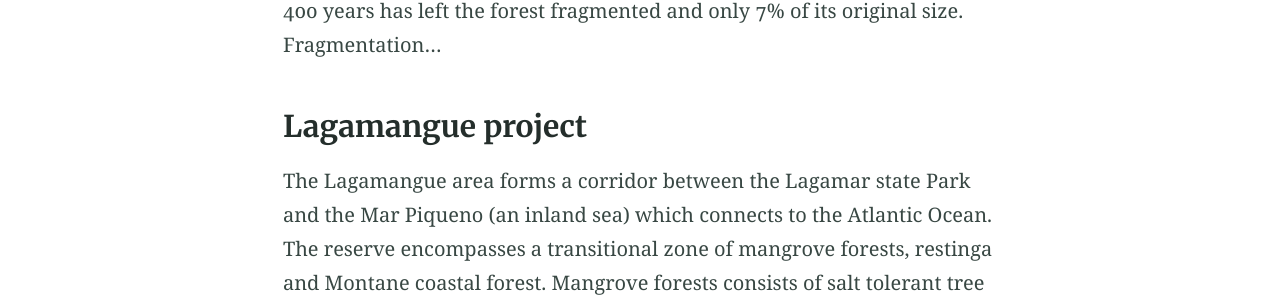
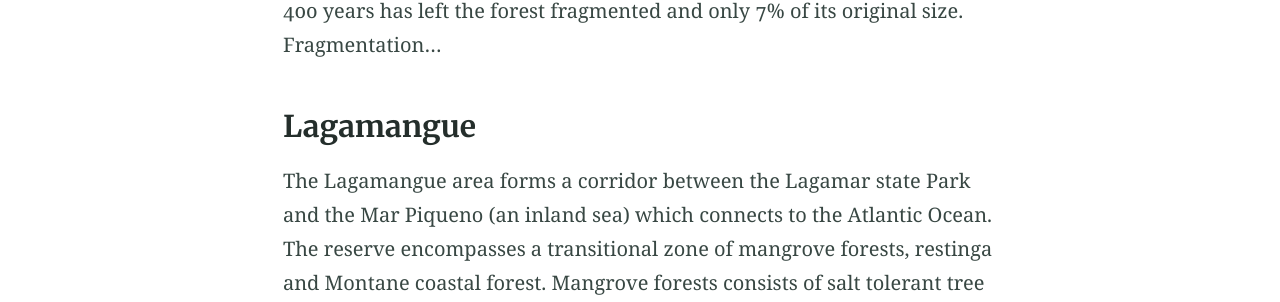
Before and after one commit to lagamangue/lagamangue.github.io, a Jekyll site: the page built from elements.md, in a window 1280 px wide. Shown: the part 355-657 px from the top of the page. Built offline with Jekyll 4.4.1, drawn with Linux system fonts in a browser that asks for light colours.

Commit message:
Update elements.md

```diff
--- a/elements.md
+++ b/elements.md
@@ -8,7 +8,7 @@ title: <small> (website under construction) </small>
 The Atlantic forest is a biome that stretches from Argentina all the way until the north east of Brazil. After the Amazon, it is the second largest forest in South America. Progressive sustained deforestation over the last 400 years has left the forest fragmented and only 7% of its original size. Fragmentation...
 
 
-### Lagamangue project
+### Lagamangue
 The Lagamangue area forms a corridor between the Lagamar state Park and the Mar Piqueno (an inland sea) which connects to the Atlantic Ocean. The reserve encompasses a transitional zone of mangrove forests, restinga and Montane coastal forest.
 Mangrove forests consists of salt tolerant tree species that growth in the intertidal zones. Mangrove forests are important foraging habitat for many species of birds, nursery for many fish species
 Restinga
```
